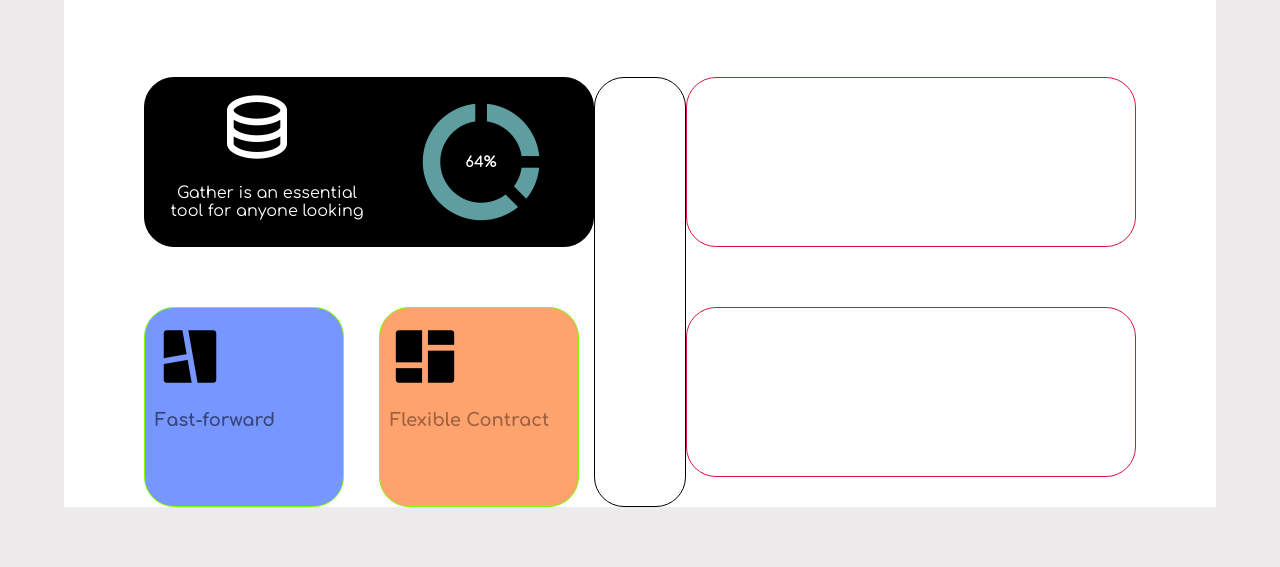
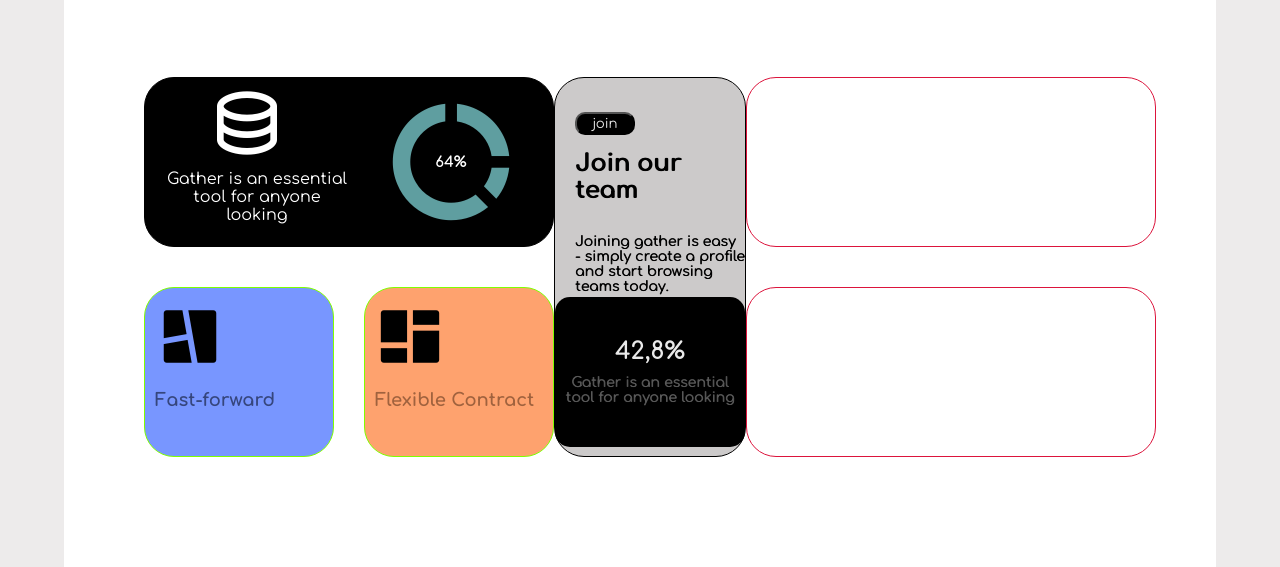
Before and after one commit to Am096/Dribbble-Inspired-Analytics-Dashboard, a plain HTML site: page index.html in a window 1280 px wide. Shown: the part 508-1075 px from the top of the page. Before the commit the page ends 1015 px from the top, so only its background shows below. Drawn offline with nearby package versions, Linux system fonts and the light colour scheme.

Commit message:
Middle Grid Card Completed

```diff
--- a/index.html
+++ b/index.html
@@ -71,19 +71,6 @@
        </div>
       </div>
 
-      <!-- <div id="grids">
-        <div id="leftgrid">
-            <div id="lefttopcards">
-
-            </div>
-            <div id="leftbottomcards"></div>
-        </div>
-        <div id="midgrid"> </div>
-
-
-        <div id="rightgrid"></div>
-      </div> -->
-
       <div id="grids">
         <div id="leftgrid">
             <div id="topleftgrid">
@@ -112,7 +99,19 @@
         </div>
 
         <div id="midgrid">
-
+          <div id="midgridbtn">
+            <button>join</button>
+          </div>
+          <div id="midgridhero">
+            <h2>Join our team</h2>
+            <p>Joining gather is easy - simply create a profile and start browsing teams today.</p>
+          </div>
+          <div id="midgridcard">
+              <div id="midgridblackcard">
+                <h2>42,8%</h2>
+                <p>Gather is an essential tool for anyone looking </p>
+              </div>
+          </div>
         </div>
 
         <div id="rightgrid">
--- a/style.css
+++ b/style.css
@@ -28,6 +28,7 @@
     background-color: white;
     margin-left: auto;
     margin-right: auto;
+    padding-bottom: 30px;
 }
 
 #header {
@@ -47,6 +48,8 @@
     padding-left: 1px;
     font-size: 30px;
     font-weight: 700;
+    color: #000;
+    text-shadow: 0.5px 0 #000;
 
 }
 
@@ -112,6 +115,7 @@
 #left h1 {
     color: 101010;
     font-size: 70px;
+    text-shadow: 2px 0 #000;
 }
 
 #left p {
@@ -120,6 +124,8 @@
     text-align: justify;
     margin-top: 45px;
     font-weight: 700;
+    color: #000;
+    text-shadow: 0.5px 0 #000;
 }
 
 #right{
@@ -144,6 +150,7 @@
     font-family: 'Roboto', sans-serif;;
     font-size: 40px;
     font-weight: 500;
+    text-shadow: 1px 0 #000;
 }
 
 
@@ -167,6 +174,7 @@
     font-family: 'Roboto', sans-serif;;
     font-size: 40px;
     font-weight: 500;
+    text-shadow: 1px 0 #000;
 }
 
 
@@ -175,34 +183,18 @@
     opacity: 0.9;
 }
 
+#leftcontenttext p {
+    margin-top: 5px;
+}
+
+#rightcontenttext p {
+    margin-top: 5px;
+}
+
 .midborder {
     border: 1px solid #E9E9E9;
 }
 
-/* #grids {
-    width: 100%;
-    display: flex;
-    margin-top: 90px;
-    justify-content: space-between;
-}
-
-#leftgrid {
-    width: 40%;
-    height: 80px;
-    border: 1px solid cadetblue;
-}
-
-#midgrid {
-    width: 20%;
-    height: 80px;
-    border: 1px solid seagreen;
-}
-
-#rightgrid {
-    width: 40%;
-    height: 80px;
-    border: 1px solid black;
-} */
 
 #grids {
     margin: 80px;
@@ -214,11 +206,11 @@
 #leftgrid {
     display: flex;
     flex-direction: column;
-    gap: 60px;
+    gap: 40px;
 }
 
 #blackcard {
-    width: 450px;
+    width: 410px;
     height: 170px;
     border: 1px solid black;
     border-radius: 30px;
@@ -229,43 +221,43 @@
 
 #bottomleftgrid{
     display: flex;
-    gap: 0 35px;
+    gap: 0 30px;
 }
 
 .smallercards {
-    width: 200px;
-    height: 200px;
+    width: 190px;
+    height: 170px;
     border: 1px solid chartreuse;
     border-radius: 30px;
 }
 
 
-
-
-
 #midgrid {
-    width: 200px;
-    height: 430px;
+    width: 240px;
+    height: 380px;
     border: 1px solid black;
     border-radius: 30px;
+    display: flex;
+    flex-direction: column;
+    background-color: #cccaca;
 }
 
 
 #rightgrid {
     display: flex;
     flex-direction: column;
-    gap: 60px;
+    gap: 40px;
 }
 
 #toprightgrid {
-    width: 450px;
+    width: 410px;
     height: 170px;
     border: 1px solid crimson;
     border-radius: 30px;
 }
 
 #bottomrightgrid {
-    width: 450px;
+    width: 410px;
     height: 170px;
     border: 1px solid crimson;
     border-radius: 30px;
@@ -360,3 +352,77 @@
     font-weight: bold;
     color: #a0623e;
 }
+
+
+#midgridbtn {
+    width: 100%;
+    height: 15%;
+    display: flex;
+    justify-content: start;
+    align-items: end;
+}
+
+#midgridbtn button {
+    background-color: #000;
+    color: #E9E9E9;
+    width: 60px;
+    border-radius: 10px;
+    padding: 2px 8px;
+    margin-left: 20px;
+
+}
+
+#midgridhero {
+    width: 100%;
+    height: 35%;
+    display: flex;
+    flex-direction: column;
+    justify-content: space-evenly;
+    gap: 30px;
+}
+
+
+#midgridhero h2 {
+    margin-top: 15px;
+    padding-left: 20px;
+    color: #000;
+    text-shadow: 1px 0 #000;
+}
+
+#midgridhero p{
+    font-size: 14px;
+    padding-left: 20px;
+    color: #000;
+    text-shadow: 0.5px 0 #000;
+}
+
+
+#midgridcard {
+    width: 100%;
+    height: 50%;
+}
+
+#midgridblackcard {
+    width: 190px;
+    height: 150px;
+    background-color: #000;
+    margin: 0 auto;
+    margin-top: 30px;
+    border-radius: 15px;
+    display: flex;
+    flex-direction: column;
+    justify-content: center;
+    align-items: center;
+}
+
+#midgridblackcard p {
+    font-size: 14px;
+    text-align: center;
+    padding-top: 10px;
+    color: #585858;
+    text-shadow: 0.5px 0 #585858;
+}
+
+#midgridblackcard h2 {
+    color: #E9E9E9;
+}
```
